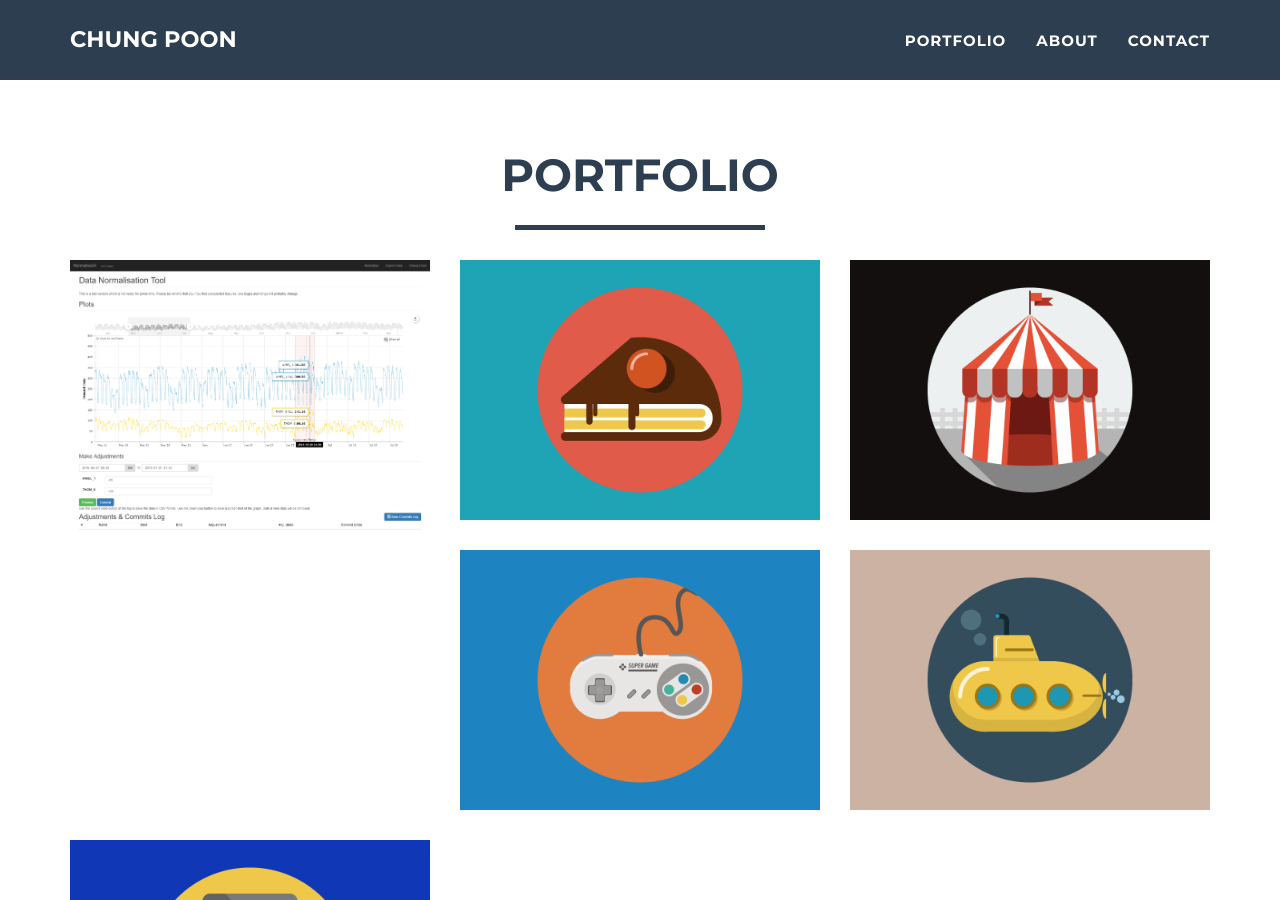
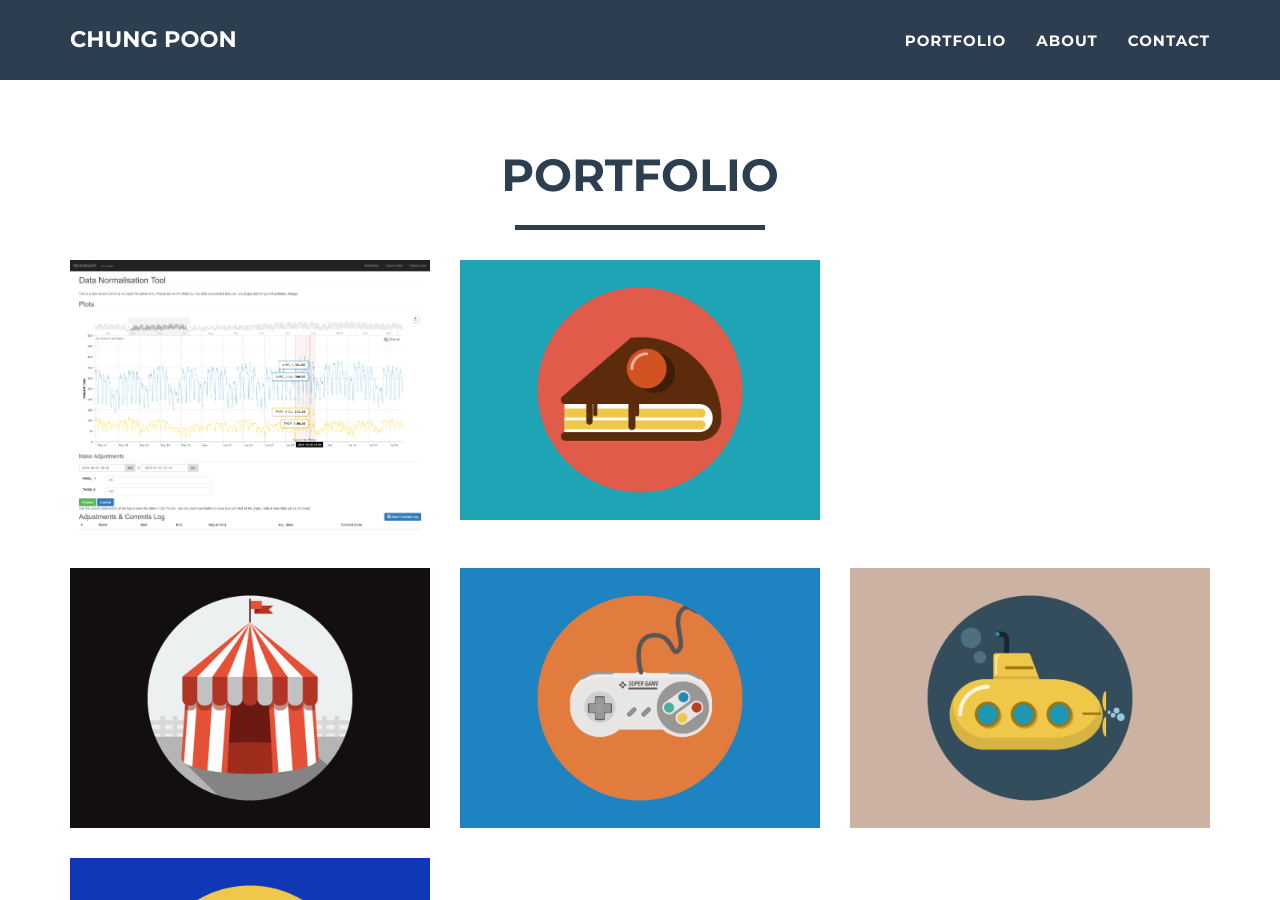
Before and after one commit to sjmoosavinia/sjmoosavinia.github.io, a Jekyll site: the page built from index.html, in a window 1280 px wide and 900 px high, scrolled down 725 px. Built offline with Jekyll 4.4.1, drawn with Linux system fonts in a browser that asks for light colours.

Commit message:
Changing portfolio 4 in a row limit break

```diff
--- a/_includes/portfolio_grid.html
+++ b/_includes/portfolio_grid.html
@@ -10,7 +10,8 @@
             </div>
             <div class="row">
                 {% for post in site.posts %}
-                    <div class="col-sm-4 portfolio-item">
+                    {% assign loopindex = forloop.index | modulo: 3 %}
+					<div class="col-sm-4 portfolio-item">
                         <a href="#portfolioModal-{{ post.modal-id }}" class="portfolio-link" data-toggle="modal">
                             <div class="caption">
                                 <div class="caption-content">
@@ -21,6 +22,12 @@
                             <img src="img/portfolio/{{ post.img }}" class="img-responsive" alt="{{ post.alt }}">
                         </a>
                     </div>
+					{% if loopindex == 2 %}
+						{% unless forloop.last %}
+						</div><div class="row">
+						{% endunless %}
+					{% endif %}
+
                 {% endfor %}
             </div>
         </div>
```
